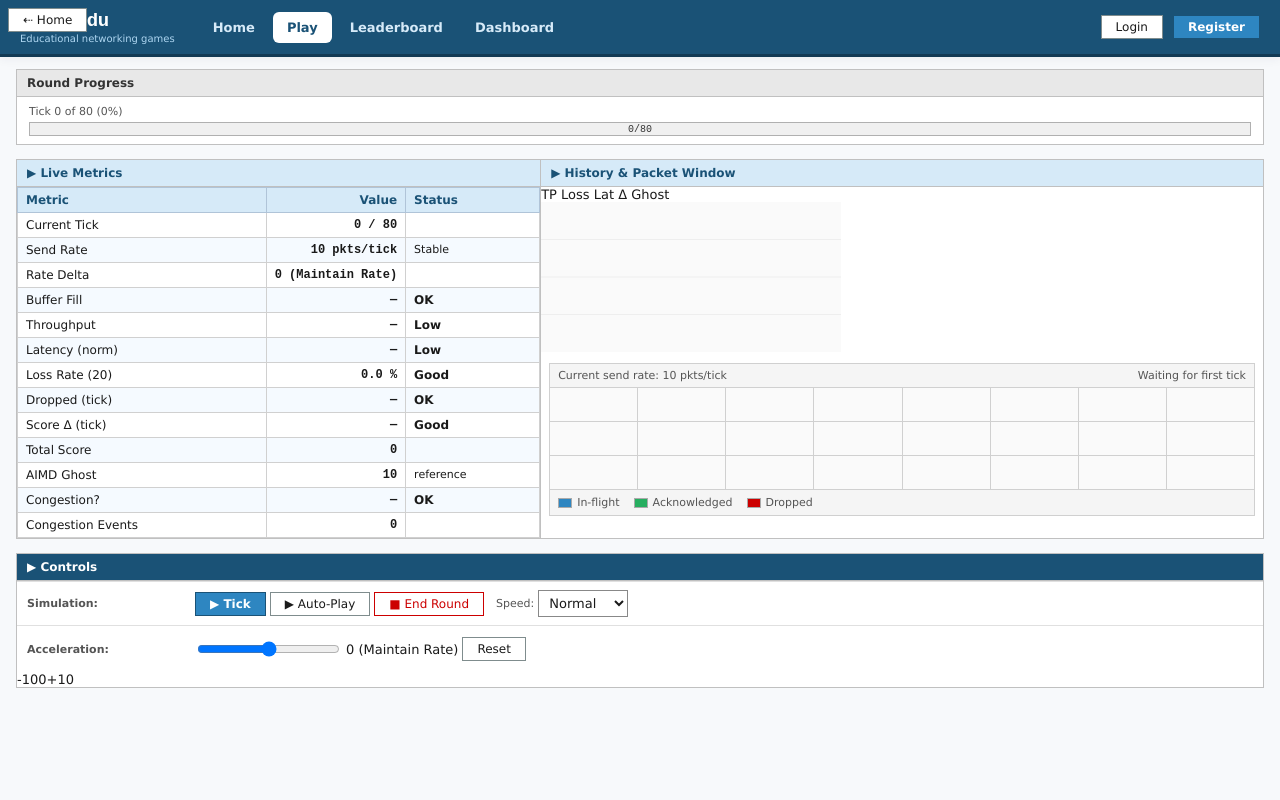
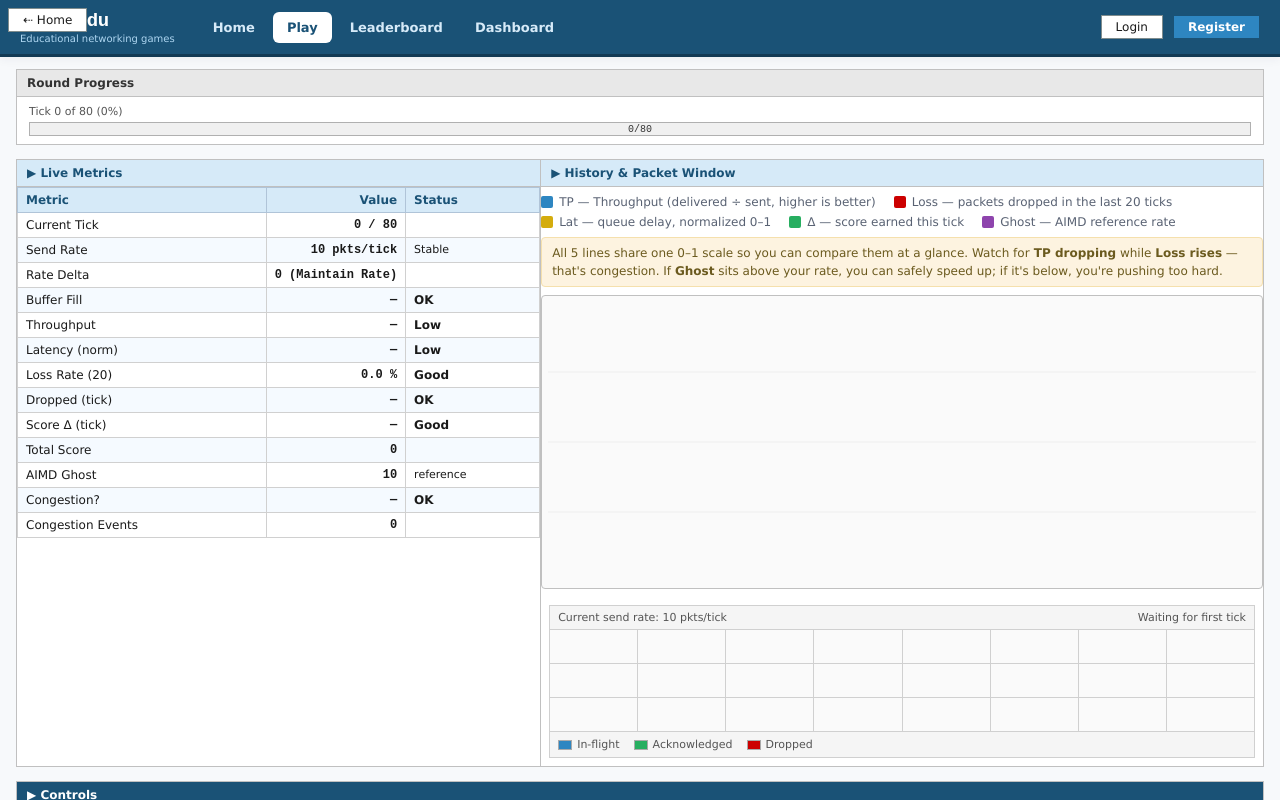
Before and after one commit to Alokkumarsharma7379/tcp-congestion-control-game, a React (Vite) app in the folder client/: page /game in a window 1280 px wide. Both pictures are taken after a click on the button "▶ Start Game". Shown: the top 800 px of the page. Built offline with nearby package versions, Linux system fonts and the light colour scheme.

Commit message:
canvas updated

```diff
--- a/client/src/pages/GamePage.jsx
+++ b/client/src/pages/GamePage.jsx
@@ -586,13 +586,22 @@ function GamePage() {
             {/* visualizer */}
             <section className="game-column visualizer-column" id="visualizer">
               <div className="panel-header">▶ History & Packet Window</div>
+
               <div className="legend-row">
-                <span><i className="legend-swatch swatch-throughput" /> TP</span>
-                <span><i className="legend-swatch swatch-loss" /> Loss</span>
-                <span><i className="legend-swatch swatch-latency" /> Lat</span>
-                <span><i className="legend-swatch swatch-score" /> Δ</span>
-                <span><i className="legend-swatch swatch-aimd" /> Ghost</span>
+                <span><i className="legend-swatch swatch-throughput" /> TP — Throughput (delivered ÷ sent, higher is better)</span>
+                <span><i className="legend-swatch swatch-loss" /> Loss — packets dropped in the last 20 ticks</span>
+                <span><i className="legend-swatch swatch-latency" /> Lat — queue delay, normalized 0–1</span>
+                <span><i className="legend-swatch swatch-score" /> Δ — score earned this tick</span>
+                <span><i className="legend-swatch swatch-aimd" /> Ghost — AIMD reference rate</span>
               </div>
+
+              <p className="chart-tutorial">
+                All 5 lines share one 0–1 scale so you can compare them at a glance. Watch for
+                <strong> TP dropping</strong> while <strong>Loss rises</strong> — that's congestion.
+                If <strong>Ghost</strong> sits above your rate, you can safely speed up; if it's
+                below, you're pushing too hard.
+              </p>
+
               <div className="canvas-frame"><HistoryCanvas game={game} /></div>
               <PacketGrid packets={game.packets} playerRate={game.playerRate} />
             </section>
--- a/client/src/styles/codeforces.css
+++ b/client/src/styles/codeforces.css
@@ -1872,3 +1872,60 @@ kbd {
   margin: 0;
   font-size: 12px;
 }
+
+
+/* History & Packet Window: full-width chart + real color-coded legend */
+
+.canvas-frame {
+  border: 1px solid #c0c0c0;
+  border-radius: 4px;
+  background: #fafafa;
+  padding: 6px;
+  margin: 8px 0;
+}
+
+.history-canvas {
+  width: 100%;
+  height: 280px;
+  display: block;
+}
+
+.legend-row {
+  display: flex;
+  flex-wrap: wrap;
+  gap: 6px 18px;
+  font-size: 12px;
+  color: var(--text-muted);
+  margin-top: 8px;
+}
+
+.legend-row span {
+  display: inline-flex;
+  align-items: center;
+  gap: 6px;
+}
+
+.legend-swatch {
+  display: inline-block;
+  width: 12px;
+  height: 12px;
+  border-radius: 2px;
+  flex: 0 0 auto;
+}
+
+.swatch-throughput { background: #2e86c1; }
+.swatch-loss { background: #cc0000; }
+.swatch-latency { background: #d4ac0d; }
+.swatch-score { background: #27ae60; }
+.swatch-aimd { background: #8e44ad; }
+
+.chart-tutorial {
+  margin: 8px 0 0;
+  padding: 6px 10px;
+  background: #fdf3e0;
+  border: 1px solid #f5e0ad;
+  border-radius: 4px;
+  font-size: 12px;
+  color: #6b5a1e;
+  line-height: 1.5;
+}
```
